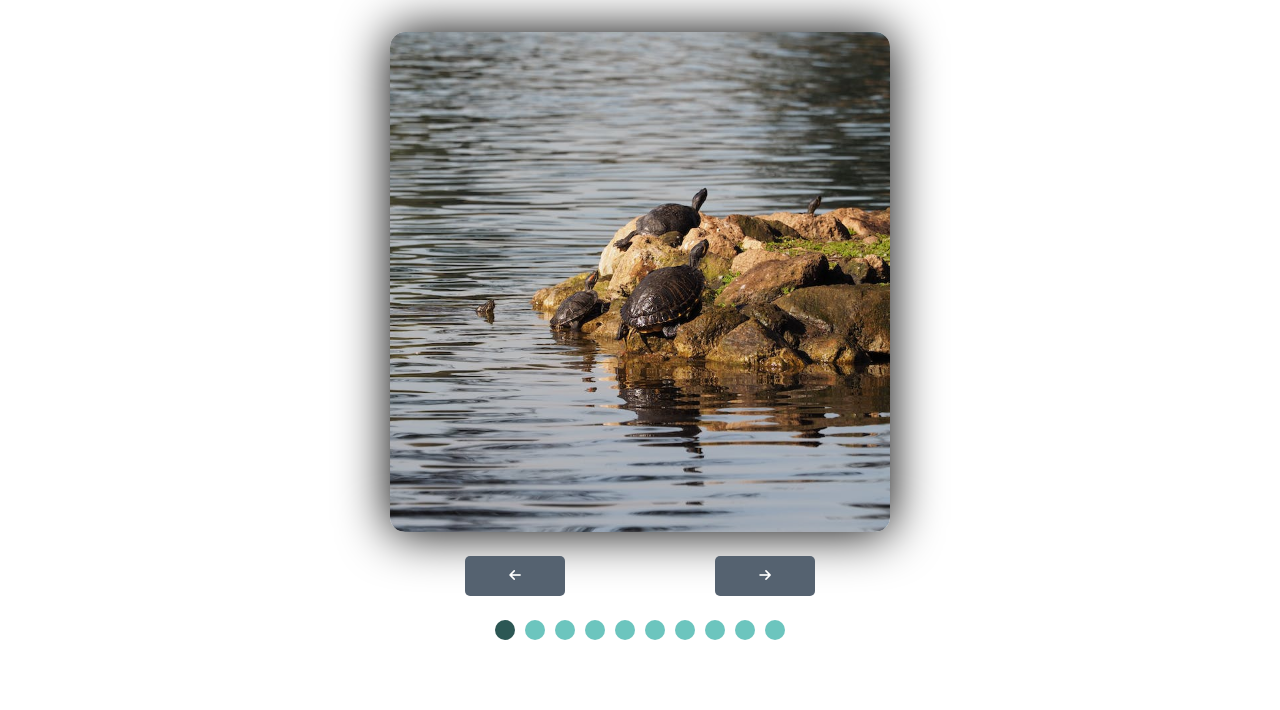
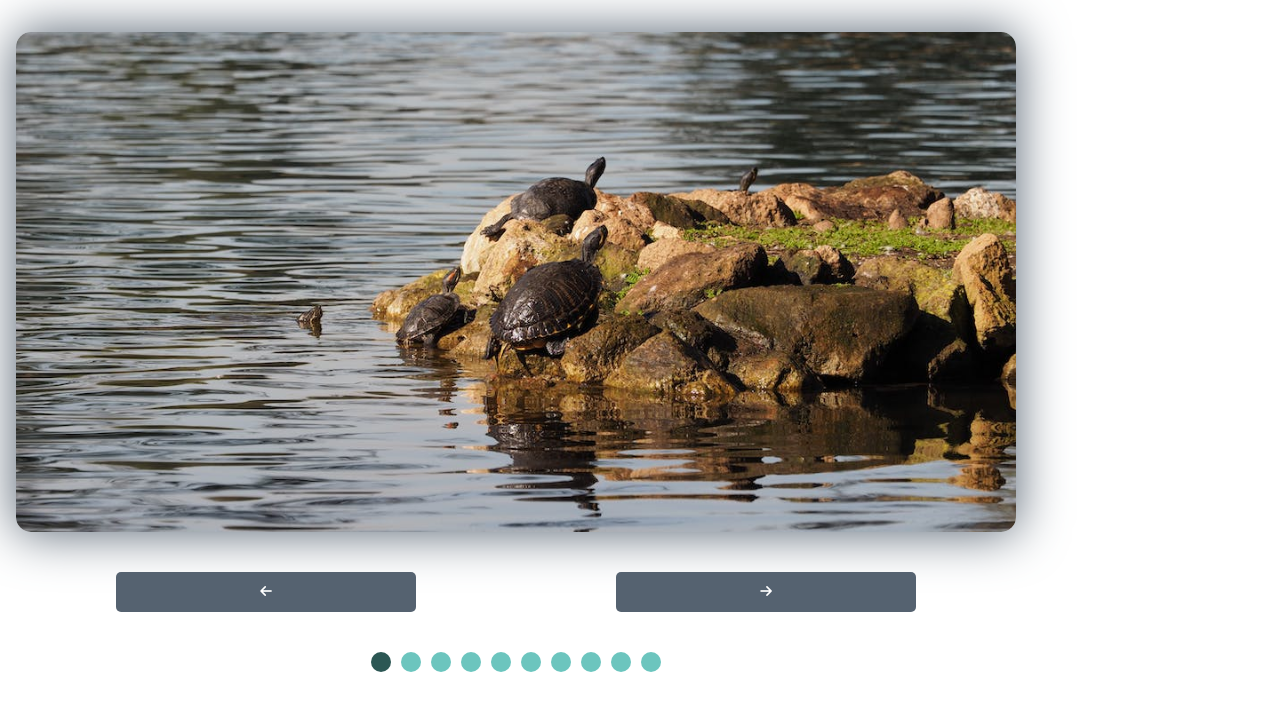
Before and after one commit to levbeglaryan/slider, a website: page src/index.html in a window 1280 px wide. Drawn offline with Linux system fonts and the light colour scheme.

Commit message:
Slider version 1.1.3

```diff
--- a/src/css/style.css
+++ b/src/css/style.css
@@ -24,9 +24,9 @@ img {
 }
 
 .container {
-	max-width: 500px;
+	max-width: 1000px;
 	min-width: 250px;
-	margin: 2rem auto;
+	margin: 2rem 1rem;
 	user-select: none;
 	display: flex;
 	flex-direction: column;
@@ -34,7 +34,7 @@ img {
 }
 
 .slides {
-	box-shadow: 0 0 50px 1px #000;
+	box-shadow: 0 0 50px 1px var(--gray);
 	border-radius: var(--minBr);
 	overflow: hidden;
 	height: 500px;
@@ -52,7 +52,8 @@ img {
 
 .button-container button {
 	position: relative;
-	flex-basis: 100px;
+	flex-basis: 300px;
+	margin: 1rem;
 	height: 40px;
 	border-radius: 5px;
 	border: none;
@@ -113,10 +114,6 @@ img {
 }
 
 @media screen and (max-width: 520px) {
-	.container {
-		margin: 2rem 1rem;
-	}
-
 	.slides {
 		height: 300px;
 	}
```
